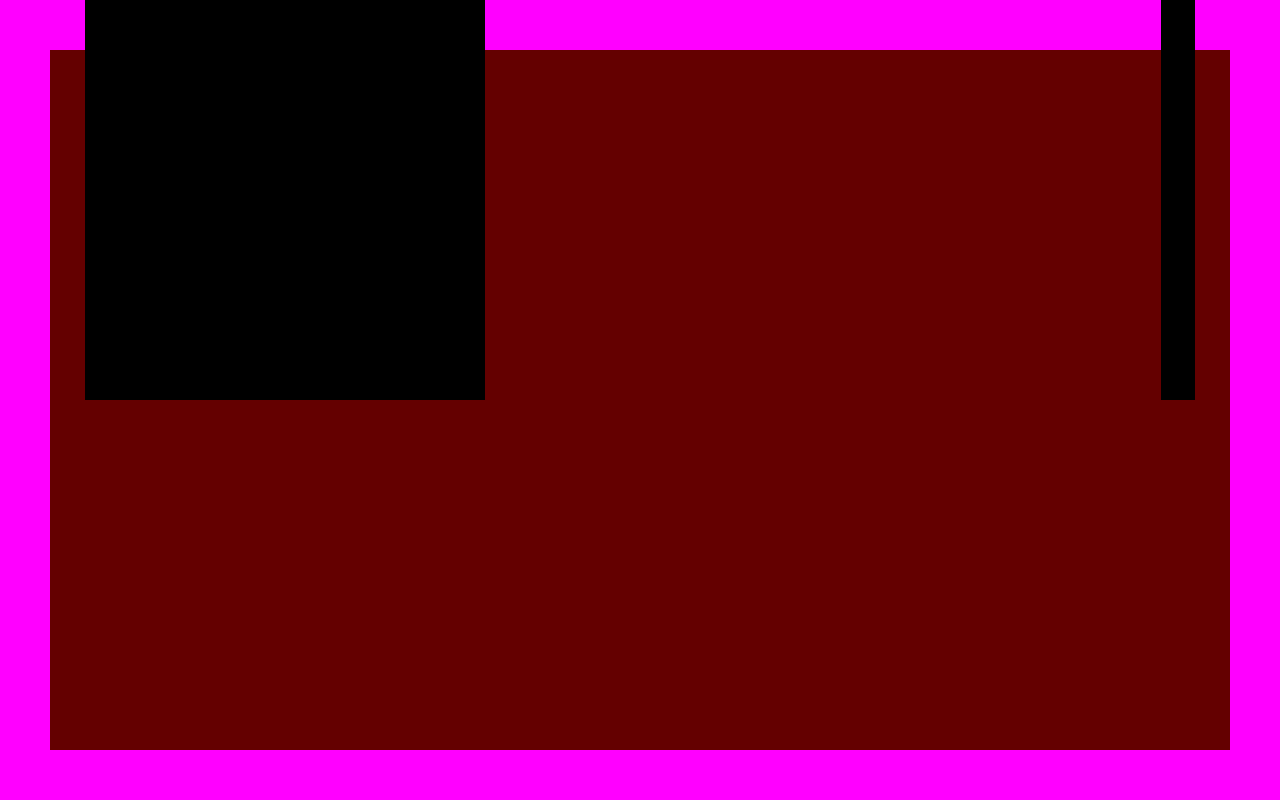
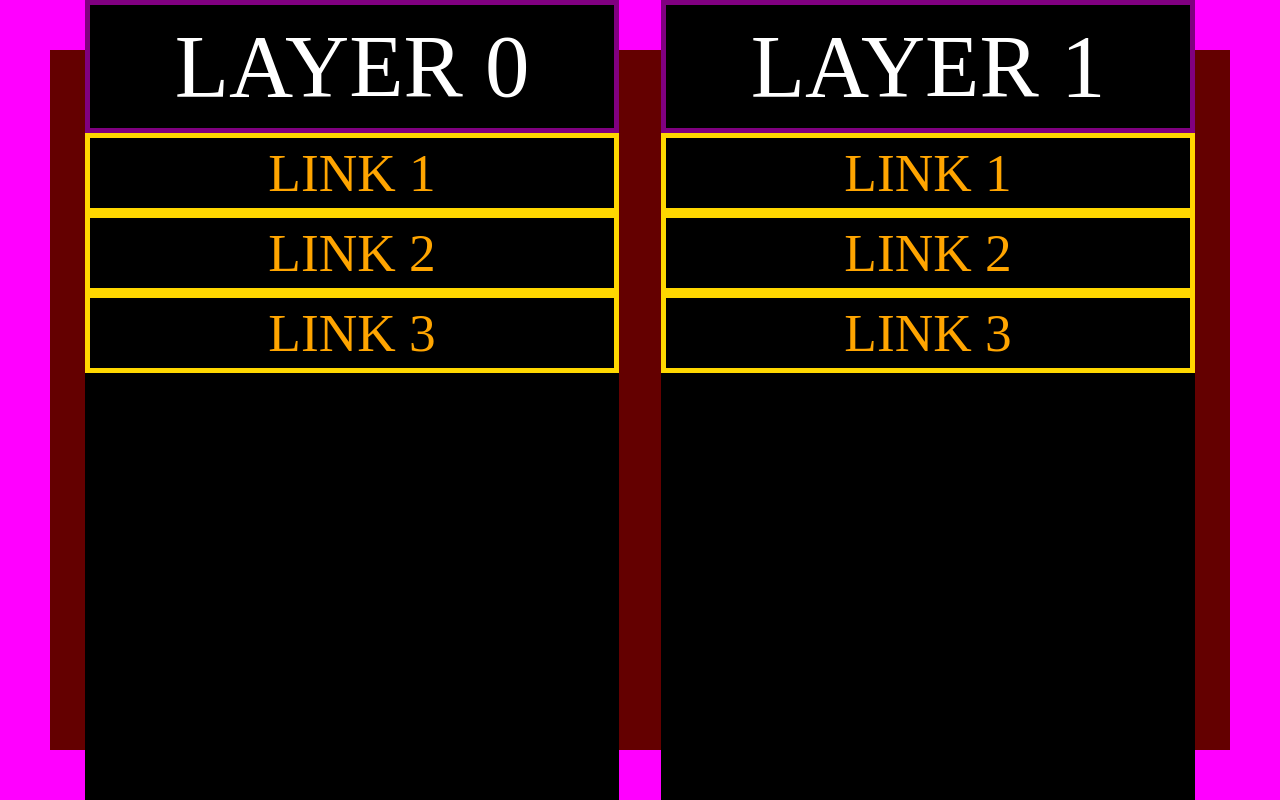
Before and after one commit to Driijko/Framework, a React (Create React App) app: page /page3 in a window 1280 px wide. Built offline with nearby package versions, Linux system fonts and the light colour scheme; a web font is replaced by a local one.

Commit message:
Refactor Layer component to be compatible with focused layers, and able to tab between layers

```diff
--- /dev/null
+++ b/src/App/Content/1 Sections/LayerDiv.js
@@ -0,0 +1,38 @@
+// IMPORTS /////////////////////////////////////////////////
+// Import libraries -----------------------------------------------
+import styled, {css} from "styled-components";
+
+// STYLE /////////////////////////////////////////////////////////////
+// Style Type function --------------------------------------------
+function layerType(type) {
+    if (type === "basic") {
+        return `
+            width: 100%;
+            height: 100%;
+        `;
+    }
+    else if (type === "column") {
+        return `
+            width: 100%;
+            display: flex;
+            flex-direction: column;
+        `;
+    }
+    else if (type === "row") {
+        return `
+            height: 100%;
+            display: flex;
+            flex-direction: row;
+        `;
+    };
+};
+
+// COMPONENT //////////////////////////////////////////////////////////
+const LayerDiv = styled("div")`${({type})=>css`
+    position: absolute;
+    background-color: black;
+    ${layerType(type)}
+`}`;
+
+// EXPORTS //////////////////////////////////////////////////////////
+export default LayerDiv;
--- a/src/App/Content/1 Sections/NewLayer.js
+++ b/src/App/Content/1 Sections/NewLayer.js
@@ -0,0 +1,69 @@
+// IMPORTS ///////////////////////////////////////////////////
+// Import libraries --------------------------------------------
+import {useState, useEffect, cloneElement} from "react";
+
+// Import components ------------------------------------------
+import LayerDiv from "./LayerDiv";
+
+// COMPONENT ///////////////////////////////////////////////////////
+function NewLayer({
+    children, type, enterKey, tab, triggerExit, layerFocus, setLayerFocus,
+    focus, width, height
+}) {
+
+    // TAB INDEX ///////////////////////////////////////////////////
+    const [tabIndex, setTabIndex] = useState(0);
+
+    useEffect(()=> {
+        if (tab && layerFocus === focus.layerId) {
+            if (tab === "forwards") {
+                if (tabIndex === focus.focusableElements) {
+                    if (focus.transition === "cycle") {
+                        setTabIndex(0);
+                    }
+                    else {
+                        setLayerFocus(focus.transition);
+                        setTabIndex(0);
+                    };
+                }
+                else {
+                    setTabIndex(tabIndex + 1);
+                };
+            }
+            else if (tab === "backwards") {
+                if (tabIndex === 0) {
+                    if (focus.transition === "cycle") {
+                        setTabIndex(focus.focusableElements);
+                    }
+                    else {
+                        setLayerFocus(focus.transition);
+                        setTabIndex(0);
+                    };
+                }
+                else {
+                    setTabIndex(tabIndex - 1);
+                };
+            };
+        }
+    },[tab]);
+
+    // ADD PROPS TO CHILD //////////////////////////////////////////
+    const modifiedChild = cloneElement(children, {
+        tabIndex: tabIndex,
+        width: width,
+        height: height,
+        enterKey: enterKey,
+        "triggerExit": triggerExit,
+        "setLayerFocus": setLayerFocus,
+    })
+
+    // RENDER ////////////////////////////////////////////////////
+    return (
+        <LayerDiv type={type} >
+            {modifiedChild}
+        </LayerDiv>
+    );
+};
+
+// EXPORTS //////////////////////////////////////////////////////
+export default NewLayer;
--- a/src/App/Content/1 Sections/Page3/Page3.js
+++ b/src/App/Content/1 Sections/Page3/Page3.js
@@ -2,24 +2,12 @@
 import {useEffect} from "react";
 import styled, {css} from "styled-components";
 import NewPage from "../NewPage";
+import LayerDiv from "../LayerDiv";
+import Gutter from "../Gutter";
+import Page3Layer0 from "./Page3Layer0";
+import Page3Layer1 from "./Page3Layer1";
+import NewLayer from "../NewLayer";
 
-// TESTING ///////////////////////////////////////////////////////
-const TestDiv = styled("div")`${({offset})=>css`
-    position: absolute;
-    color: white;
-    width: 400px;
-    height: 400px;
-    background-color: black;
-    left: ${offset}px;
-`}`;
-
-function Test({enterKey, triggerExit, layerFocus, setLayerFocus, tab, offset}) {
-
-
-    return (
-        <TestDiv offset={offset}>{enterKey ? "enter" : null}</TestDiv>
-    );
-};
 
 // COMPONENT ////////////////////////////////////////////
 function Page3() {
@@ -27,9 +15,27 @@ function Page3() {
     // RENDER //////////////////////////////////////////////////
     return (
         <NewPage initialLayerFocus="layer0">
-            <Test offset={0}/>
-            <div></div>
-            <Test offset={500}/>
+            <NewLayer
+                type="basic"
+                focus={{
+                    layerId: "layer0",
+                    focusableElements: 3,
+                    transition: "layer1",
+                }}
+            >
+                <Page3Layer0 />
+            </NewLayer>
+            <Gutter />
+            <NewLayer
+                type="basic"
+                focus={{
+                    layerId: "layer1",
+                    focusableElements: 3,
+                    transition: "layer0",
+                }}
+            >
+                <Page3Layer1 />
+            </NewLayer>
         </NewPage>
     );
 };
--- a/src/App/Content/1 Sections/Page3/Page3Layer0.js
+++ b/src/App/Content/1 Sections/Page3/Page3Layer0.js
@@ -0,0 +1,86 @@
+// IMPORTS //////////////////////////////////////////////////
+// Import components -----------------------------------------
+import TextHeader0 from "../../2 Elements/Text/TextHeaders/TextHeader0";
+import Link from "../../2 Elements/Links/Link";
+
+function Page3Layer0({
+    width, height, tabIndex, enterKey, triggerExit
+}) {
+    return (
+        <>
+            <TextHeader0
+                spatial={[0, 0, 20, 5]}
+                level={1}
+                width={width}
+            >
+                <h1>LAYER 0</h1>
+            </TextHeader0>
+            <Link
+                width={width}
+                spatial={[0, 5, 20, 3]}
+                linkType={{
+                    type: "section",
+                    "triggerExit": triggerExit,
+                    linkTo: "/",
+                }}
+                linkStyle={{
+                    number: 0,
+                    colors: [
+                        "orange",
+                        "blue",
+                        "red"
+                    ],
+                }}
+                focus={tabIndex === 1}
+                enterSelect={enterKey && tabIndex === 1}
+            >
+                LINK 1
+            </Link>
+            <Link
+                width={width}
+                spatial={[0, 8, 20, 3]}
+                linkType={{
+                    type: "section",
+                    "triggerExit": triggerExit,
+                    linkTo: "/",
+                }}
+                linkStyle={{
+                    number: 0,
+                    colors: [
+                        "orange",
+                        "blue",
+                        "red"
+                    ],
+                }}
+                focus={tabIndex === 2}
+                enterSelect={enterKey && tabIndex === 2}
+            >
+                LINK 2
+            </Link>
+            <Link
+                width={width}
+                spatial={[0, 11, 20, 3]}
+                linkType={{
+                    type: "section",
+                    "triggerExit": triggerExit,
+                    linkTo: "/",
+                }}
+                linkStyle={{
+                    number: 0,
+                    colors: [
+                        "orange",
+                        "blue",
+                        "red"
+                    ],
+                }}
+                focus={tabIndex === 3}
+                enterSelect={enterKey && tabIndex === 3}
+            >
+                LINK 3
+            </Link>
+        </>
+    );
+};
+
+// EXPORTS /////////////////////////////////////////////////////
+export default Page3Layer0;
--- a/src/App/Content/1 Sections/Page3/Page3Layer1.js
+++ b/src/App/Content/1 Sections/Page3/Page3Layer1.js
@@ -0,0 +1,86 @@
+// IMPORTS //////////////////////////////////////////////////
+// Import components -----------------------------------------
+import TextHeader0 from "../../2 Elements/Text/TextHeaders/TextHeader0";
+import Link from "../../2 Elements/Links/Link";
+
+function Page3Layer1({
+    width, height, tabIndex, enterKey, triggerExit
+}) {
+    return (
+        <>
+            <TextHeader0
+                spatial={[0, 0, 20, 5]}
+                level={1}
+                width={width}
+            >
+                <h1>LAYER 1</h1>
+            </TextHeader0>
+            <Link
+                width={width}
+                spatial={[0, 5, 20, 3]}
+                linkType={{
+                    type: "section",
+                    "triggerExit": triggerExit,
+                    linkTo: "/",
+                }}
+                linkStyle={{
+                    number: 0,
+                    colors: [
+                        "orange",
+                        "blue",
+                        "red"
+                    ],
+                }}
+                focus={tabIndex === 1}
+                enterSelect={enterKey && tabIndex === 1}
+            >
+                LINK 1
+            </Link>
+            <Link
+                width={width}
+                spatial={[0, 8, 20, 3]}
+                linkType={{
+                    type: "section",
+                    "triggerExit": triggerExit,
+                    linkTo: "/",
+                }}
+                linkStyle={{
+                    number: 0,
+                    colors: [
+                        "orange",
+                        "blue",
+                        "red"
+                    ],
+                }}
+                focus={tabIndex === 2}
+                enterSelect={enterKey && tabIndex === 2}
+            >
+                LINK 2
+            </Link>
+            <Link
+                width={width}
+                spatial={[0, 11, 20, 3]}
+                linkType={{
+                    type: "section",
+                    "triggerExit": triggerExit,
+                    linkTo: "/",
+                }}
+                linkStyle={{
+                    number: 0,
+                    colors: [
+                        "orange",
+                        "blue",
+                        "red"
+                    ],
+                }}
+                focus={tabIndex === 3}
+                enterSelect={enterKey && tabIndex === 3}
+            >
+                LINK 3
+            </Link>
+        </>
+    );
+};
+
+// EXPORTS /////////////////////////////////////////////////////
+export default Page3Layer1;
```
Also changed, not shown: 1 other file (tests, documents, lock files or other folders).
